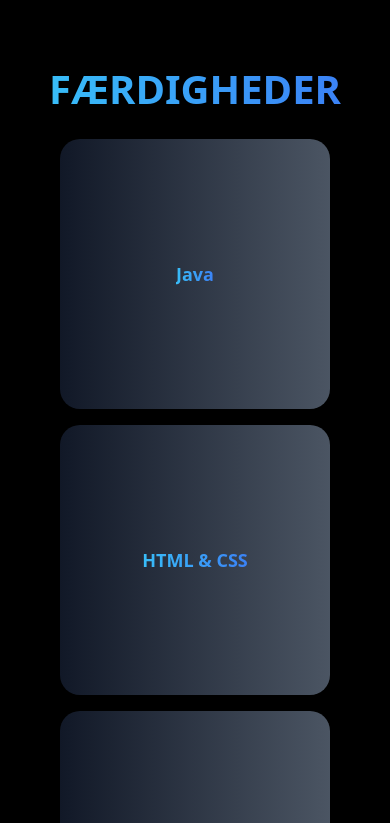
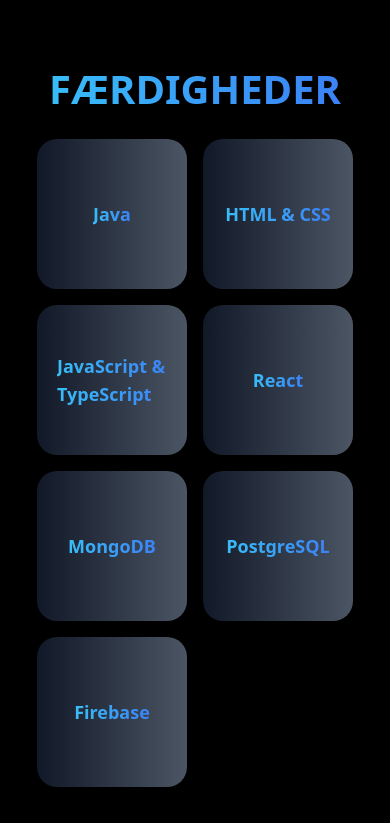
Before and after one commit to Daniea1/personal_cv, a React (Create React App) app: page / in a window 390 px wide. Shown: the part 1700-2523 px from the top of the page. Built offline with nearby package versions, Linux system fonts and the light colour scheme.

Commit message:
more fixes to competence

```diff
--- a/src/Components/CompetenceSection/Accordion.tsx
+++ b/src/Components/CompetenceSection/Accordion.tsx
@@ -10,10 +10,11 @@
     };
 
     return (
-        <div className="grid grid-cols-1 md:grid-cols-2 lg:grid-cols-4 gap-4">
+        <div className="grid grid-cols-2 md:grid-cols-2 lg:grid-cols-4 gap-4">
             {AccordionData.map((item, index) => (
-                <div key={index} className="col-span-1 md:col-span-1 lg:col-span-1">
-                    <div className={`px-5 py-12 rounded-[20px] w-[270px] h-[270px] grid justify-items-center
+                <div key={index} className="col-span-1">
+                    <div className={`px-5 py-6 rounded-[20px] w-[150px] h-[150px]
+                    lg:px-5 lg:py-12 lg:w-[270px] lg:h-[270px] grid justify-items-center
                      ${customColor.cardsBackground}`} onClick={() => handleClick(index)}>
                         <div className="flex items-center justify-between cursor-pointer" >
                             <h2 className={`text-lg font-semibold ${customColor.gradientBlue}`}>
--- a/src/Components/infoArray.ts
+++ b/src/Components/infoArray.ts
@@ -93,7 +93,7 @@
 export const AccordionData = [
     {
         title: 'Java',
-        text: 'Jeg har igennem mit studie erfaring med at arbejde med Java, et objektorienteret programmeringssprog designet til at opbygge skalerbare og pålidelige applikationer.',
+        text: 'Jeg har igennem mit studie erfaring med at arbejde med Java, et objektorienteret programmerings-sprog designet til at opbygge skalerbare og pålidelige applikationer.',
     },
     {
         title: 'HTML & CSS',
@@ -105,7 +105,7 @@
     },
     {
         title: 'React',
-        text: 'Jeg har i min egen fritid lært at kode i i React, et JavaScript-bibliotek til opbygning af brugergrænseflader. Jeg har bl.a. anvendt React til at udvikle et responsive og interaktive single-page hjemmeside (denne hjemmeside).',
+        text: 'Jeg har i min egen fritid lært at kode i i React, et JavaScript bibliotek til opbygning af bruger-grænseflader. Jeg har bl.a. anvendt React til at udvikle et responsive og interaktive single-page hjemmeside (denne hjemmeside).',
     },
     {
         title: 'MongoDB',
```
